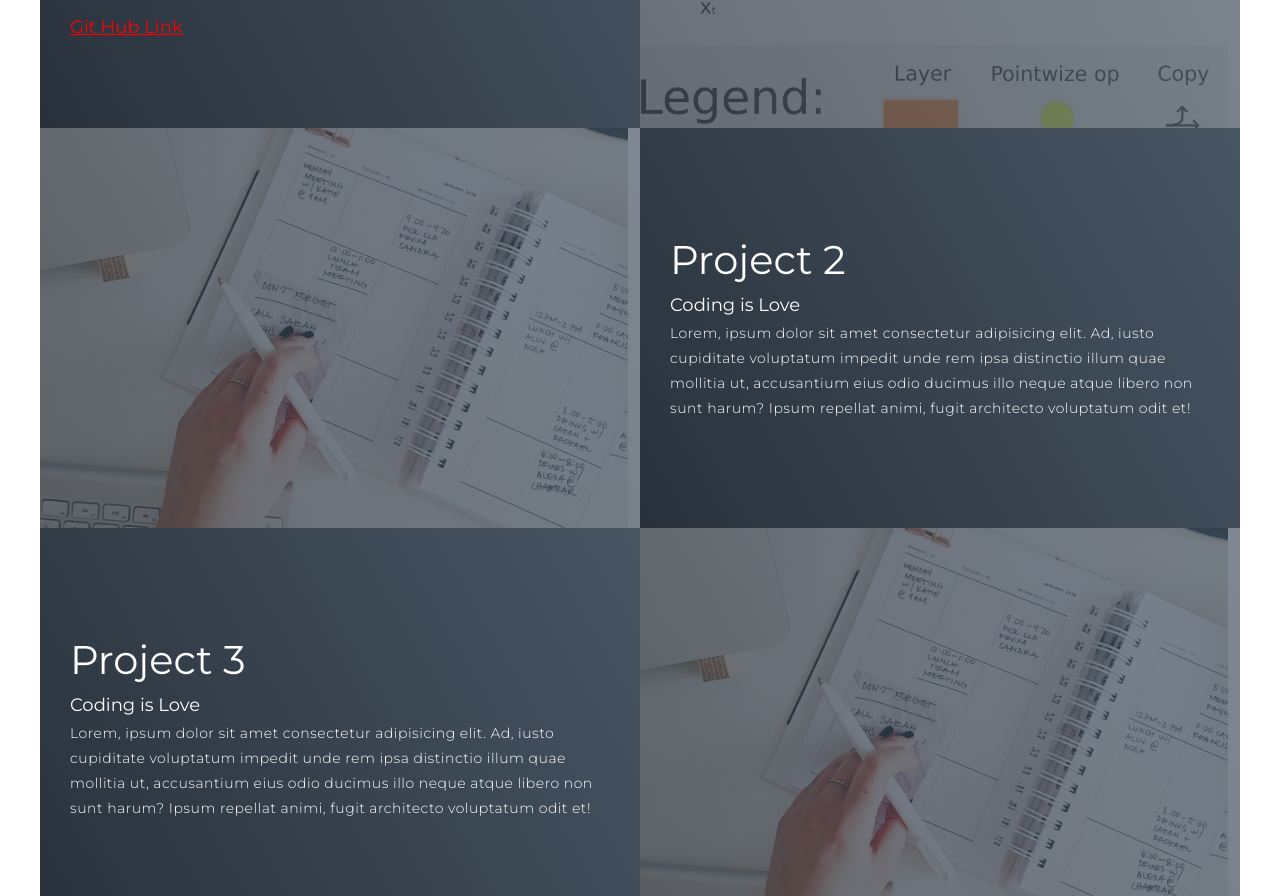
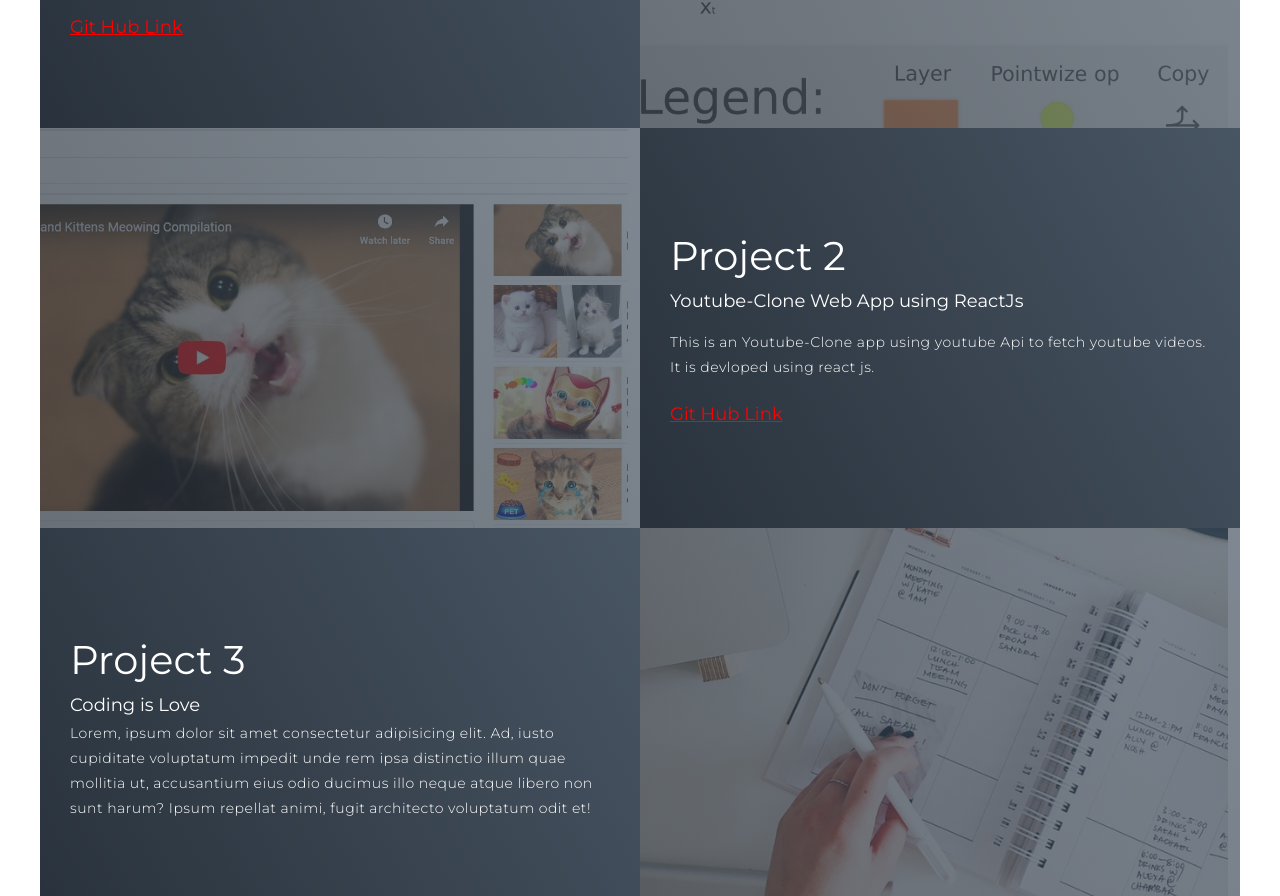
Before and after one commit to ravimaurya1/portfolio, a plain HTML site: page index.html in a window 1280 px wide. Shown: the part 2095-2991 px from the top of the page. Drawn offline with Linux system fonts and the light colour scheme.

Commit message:
Files are added

```diff
--- a/index.html
+++ b/index.html
@@ -114,11 +114,16 @@
         <div class="project-item">
           <div class="project-info">
             <h1>Project 2</h1>
-            <h2>Coding is Love</h2>
-            <p>Lorem, ipsum dolor sit amet consectetur adipisicing elit. Ad, iusto cupiditate voluptatum impedit unde rem ipsa distinctio illum quae mollitia ut, accusantium eius odio ducimus illo neque atque libero non sunt harum? Ipsum repellat animi, fugit architecto voluptatum odit et!</p>
+            <h2>Youtube-Clone Web App using ReactJs</h2>
+            <br>
+            <p>This is an Youtube-Clone app using youtube Api to fetch youtube videos.
+              It is devloped using react js.
+            </p>
+            <br>
+            <a href="https://github.com/ravimaurya1/youtube-clone"><h2 style="color: red; text-decoration: underline;">Git Hub Link</h2></a>
           </div>
           <div class="project-img">
-            <img src="./img/img-1.png" alt="img">
+            <img src="./img/project2.jpg" alt="img">
           </div>
         </div>
         <div class="project-item">
@@ -165,7 +170,7 @@
         </div>
       </div>
       <div class="col-right">
-        <h1 class="section-title">About <span>me</span></h1>
+        <h1 class="section-title">About <span>me</span><h2>(Open To Work)</h2></h1>
         <h2>Web Developer/Competitive Programming/Machine learning & Deep learning</h2>
         <p> I have Bachelor's degree in Computer Science and Engineering. I enjoy being challenged and working on projects that
           require me to work outside of my comfort and knowledge set. I have
```
Also changed, not shown: img/project2.jpg (added), 1 other file.
